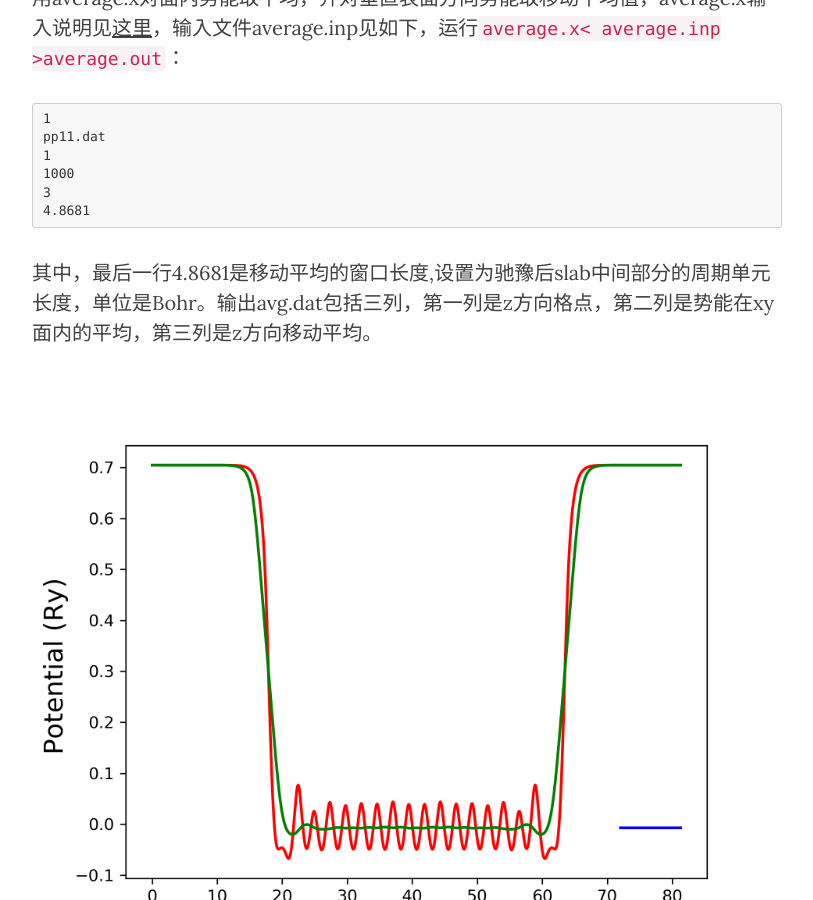
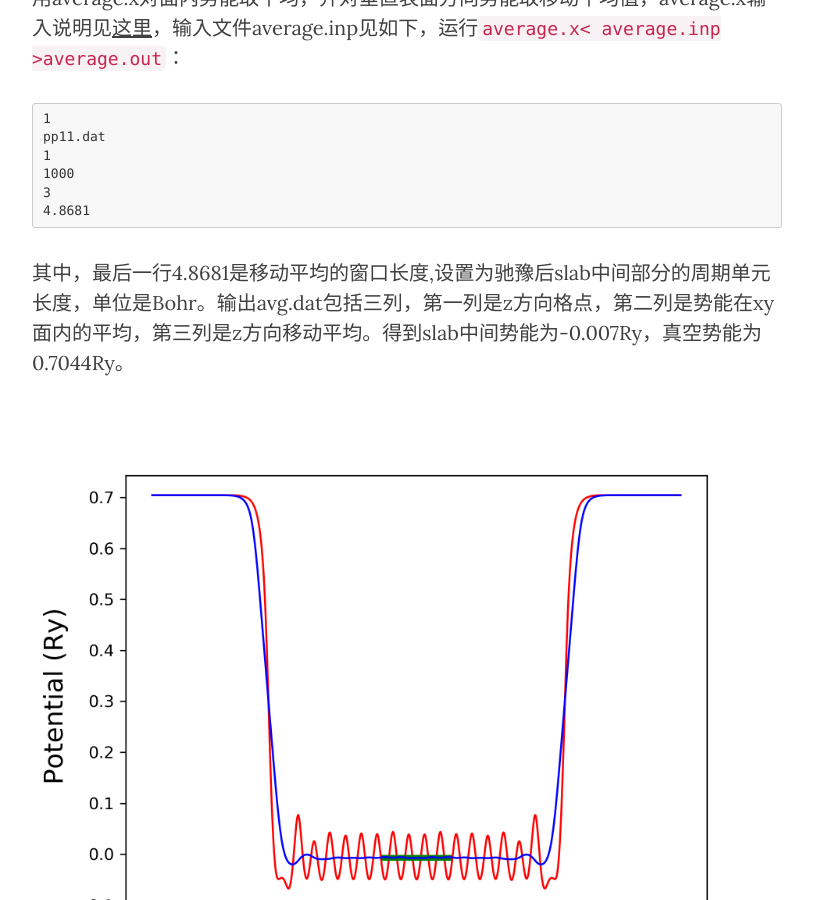
Before and after one commit to yyyu200/DFTbook, a Jekyll site: the page built from _posts/2019-04-01-HandsOn.md, in a window 1280 px wide and 900 px high, scrolled down 17583 px. Shown: the whole window, without its empty margins (233-1046 px from the left). Built offline with Jekyll 4.4.1, drawn with Linux system fonts in a browser that asks for light colours; nearby versions of some CDN libraries; formulas are drawn with MathJax 3; comment, search, counter and statistics services are not loaded.

Commit message:
modify at20190520-17:35:47-aliyun

````diff
--- a/_posts/2019-04-01-HandsOn.md
+++ b/_posts/2019-04-01-HandsOn.md
@@ -618,7 +618,7 @@ pp11.dat
 3
 4.8681
 ```
-其中，最后一行4.8681是移动平均的窗口长度,设置为驰豫后slab中间部分的周期单元长度，单位是Bohr。输出avg.dat包括三列，第一列是z方向格点，第二列是势能在xy面内的平均，第三列是z方向移动平均。
+其中，最后一行4.8681是移动平均的窗口长度,设置为驰豫后slab中间部分的周期单元长度，单位是Bohr。输出avg.dat包括三列，第一列是z方向格点，第二列是势能在xy面内的平均，第三列是z方向移动平均。得到slab中间势能为-0.007Ry，真空势能为0.7044Ry。
 
 <p align="left">
     <img src="https://yyyu200.github.io/DFTbook/img/cu_110avg.png" width="1000"/>
````
Also changed, not shown: img/cu_110avg.png.
